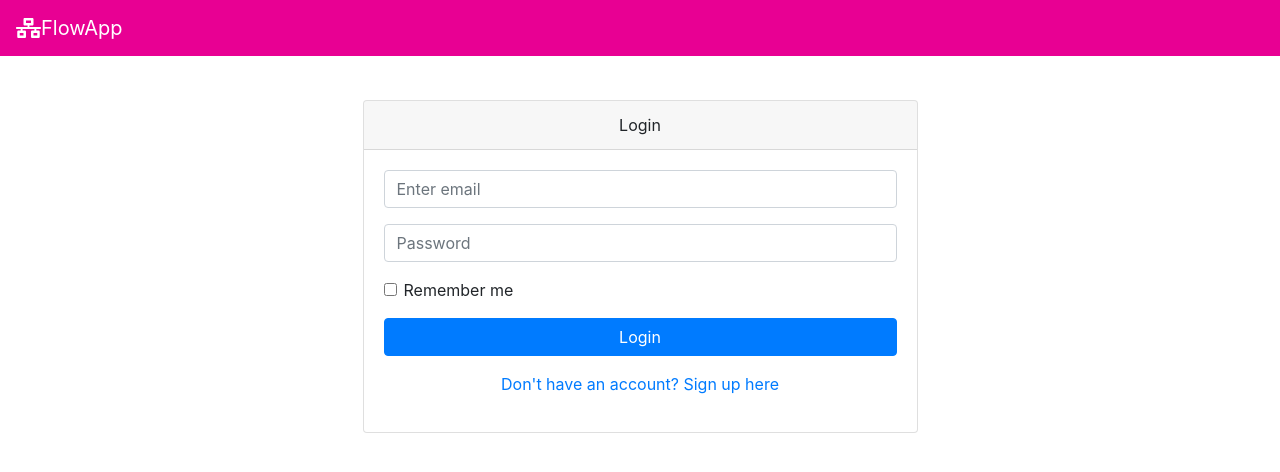
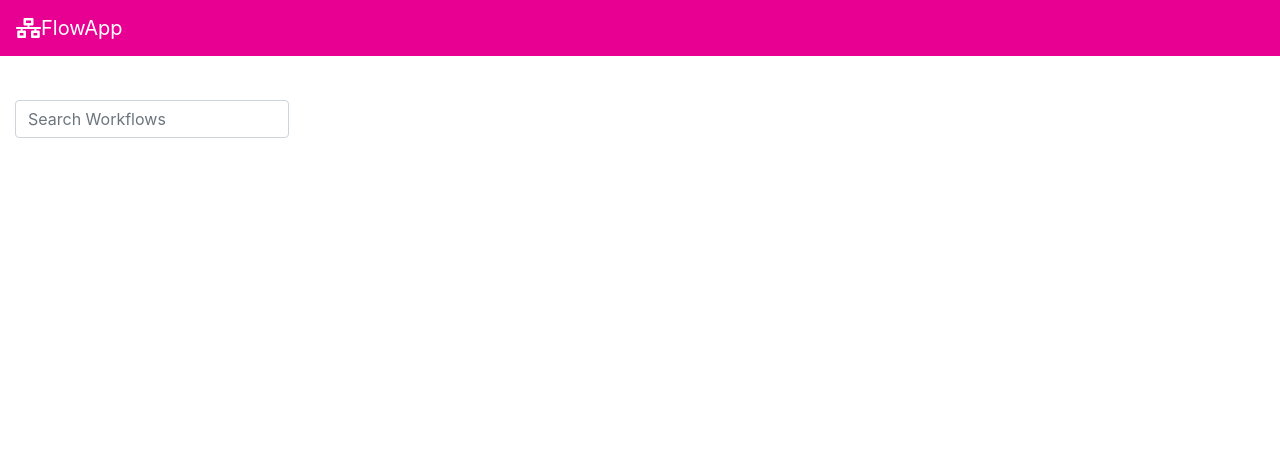
Before and after one commit to reddybashanaguru/work-flow-app-client, a React (Create React App) app: page /flow/list in a window 1280 px wide. Shown: the top 472 px of the page. Built offline with nearby package versions, Linux system fonts and the light colour scheme.

Commit message:
added flow list component

```diff
--- a/package.json
+++ b/package.json
@@ -12,6 +12,7 @@
     "bootstrap": "^4.5.0",
     "react": "^16.13.1",
     "react-dom": "^16.13.1",
+    "react-router-dom": "^5.2.0",
     "react-scripts": "3.4.1"
   },
   "scripts": {
--- a/src/App.css
+++ b/src/App.css
@@ -21,3 +21,11 @@ body{
     margin:16px 0px;
     text-align: center;
 }
+
+.search-icon {
+	position: absolute;
+	top: -10px;
+	font-size: 24px;
+	color: #555;
+	right: 18px;
+}
--- a/src/App.js
+++ b/src/App.js
@@ -1,14 +1,22 @@
 import React from 'react';
 import './App.css';
+import { BrowserRouter as Router, Route } from 'react-router-dom';
+
 import LoginComponent from './login';
 import HeaderComponent from './header-component';
+import Flowlist from './flowlist';
 
 function App() {
   return (
-    <div className="container-fluid">
-      <HeaderComponent />
-      <LoginComponent />
-    </div>
+    <Router>
+      <div className="container-fluid">
+        <HeaderComponent />
+        <Route exact path="/login" component={LoginComponent} />
+        <Route exact path="/flow/list" component={Flowlist} />
+        {/* <LoginComponent /> */}
+      </div>
+    </Router>
+
   );
 }
 
--- /dev/null
+++ b/src/flowlist.jsx
@@ -0,0 +1,17 @@
+import React, { Component } from 'react'
+
+class Flowlist extends Component {
+    render() {
+        return (
+            <div className="login-form">
+                <form class="form-inline">
+                    <input class="form-control" type="search" placeholder="Search Workflows" aria-label="Search" />
+                    <i className="fa fa-search search-icon" />
+                </form>
+            </div>
+        )
+    }
+}
+
+
+export default Flowlist;
--- a/src/header-component.jsx
+++ b/src/header-component.jsx
@@ -1,15 +1,19 @@
 import React from 'react';
 import { faNetworkWired } from "@fortawesome/free-solid-svg-icons";
 import { FontAwesomeIcon } from "@fortawesome/react-fontawesome";
+import { Link } from 'react-router-dom';
 
 const HeaderComponent = () => {
     return (
         <div className="header-layout-container">
             <nav class="navbar fixed-top" style={{ backgroundColor: '#E80093' }}>
-                <a class="navbar-brand" href="#" style={{ color: '#ffffff' }}>
-                    <FontAwesomeIcon icon={faNetworkWired} />
+                <Link to="/login">
+                    <a class="navbar-brand" href="#" style={{ color: '#ffffff' }}>
+                        <FontAwesomeIcon icon={faNetworkWired} />
                     FlowApp
                 </a>
+                </Link>
+
             </nav>
         </div>
     )
--- a/src/login.jsx
+++ b/src/login.jsx
@@ -1,6 +1,5 @@
 import React, { Component } from 'react';
-import { famail } from "@fortawesome/free-solid-svg-icons";
-import { FontAwesomeIcon } from "@fortawesome/react-fontawesome";
+import { Redirect } from 'react-router-dom';
 
 class LoginComponent extends Component {
     constructor(props) {
@@ -13,9 +12,18 @@ class LoginComponent extends Component {
         }
     }
 
+    isEmpty = (obj) => {
+        for (var prop in obj) {
+            if (obj.hasOwnProperty(prop))
+                return false;
+        }
+
+        return true;
+    }
+
     login = () => {
         const { email, password } = this.state;
-        let user = { email, password }
+        let user = { email, password };
         this.setState({ user });
     }
 
@@ -27,7 +35,10 @@ class LoginComponent extends Component {
         this.setState({ [e.target.name]: e.target.checked });
     }
     render() {
-        const { email, password, rememberme } = this.state;
+        const { email, password, rememberme, user } = this.state;
+        if (!this.isEmpty(user)) {
+            return <Redirect to="/flow/list" />
+        }
         return (
             <div className="container login-form">
                 <div className="card">
@@ -62,7 +73,7 @@ class LoginComponent extends Component {
                                 <label className="form-check-label" for="rememberMe">Remember me</label>
                             </div>
                             <button type="submit" className="btn btn-primary">Login</button>
-                            <div className="footer"><a href="#" className="card-link">Don't have an account? Sign up here</a></div>
+                            <div className="footer"><a href="#" className="card-link">Don't have an account?Sign up here</a></div>
                         </form>
                     </div>
                 </div>
```
Also changed, not shown: 1 other file (tests, documents, lock files or other folders).
